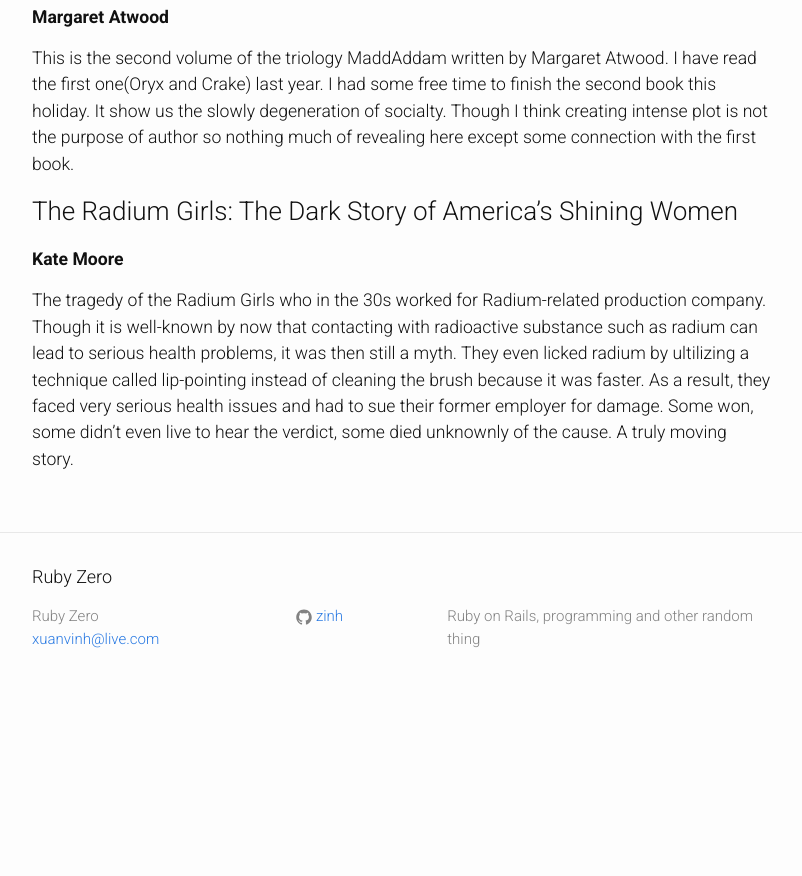
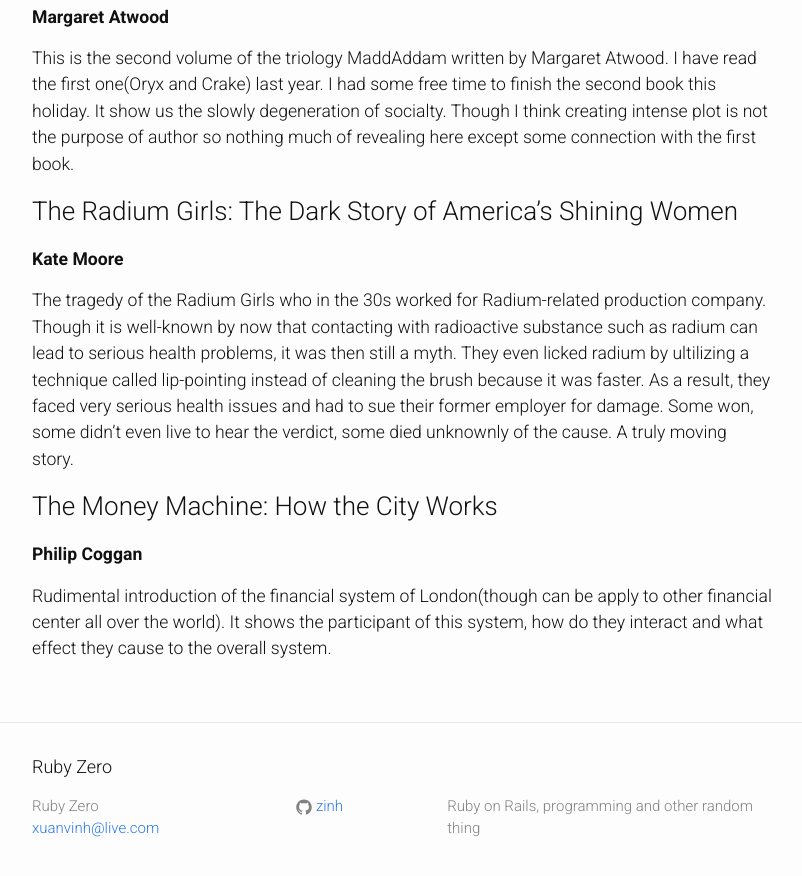
Before and after one commit to zinh/zinh.github.io, a Jekyll site: the page built from _posts/2019-01-01-books-2019.markdown, in a window 1280 px wide and 900 px high, scrolled down 2653 px. Shown: the top 876 px of the window, without its empty margins (238-1040 px from the left). Built offline with Jekyll 4.4.1, drawn with Linux system fonts in a browser that asks for light colours; before the commit the page ends 3363 px from its top, so only the background shows below that.

Commit message:
Add the money machine

```diff
--- a/_posts/2019-01-01-books-2019.markdown
+++ b/_posts/2019-01-01-books-2019.markdown
@@ -77,3 +77,8 @@
 **Kate Moore**
 
 The tragedy of the Radium Girls who in the 30s worked for Radium-related production company. Though it is well-known by now that contacting with radioactive substance such as radium can lead to serious health problems, it was then still a myth. They even licked radium by ultilizing a technique called lip-pointing instead of cleaning the brush because it was faster. As a result, they faced very serious health issues and had to sue their former employer for damage. Some won, some didn't even live to hear the verdict, some died unknownly of the cause. A truly moving story.
+
+### The Money Machine: How the City Works
+**Philip Coggan**
+
+Rudimental introduction of the financial system of London(though can be apply to other financial center all over the world). It shows the participant of this system, how do they interact and what effect they cause to the overall system.
```
